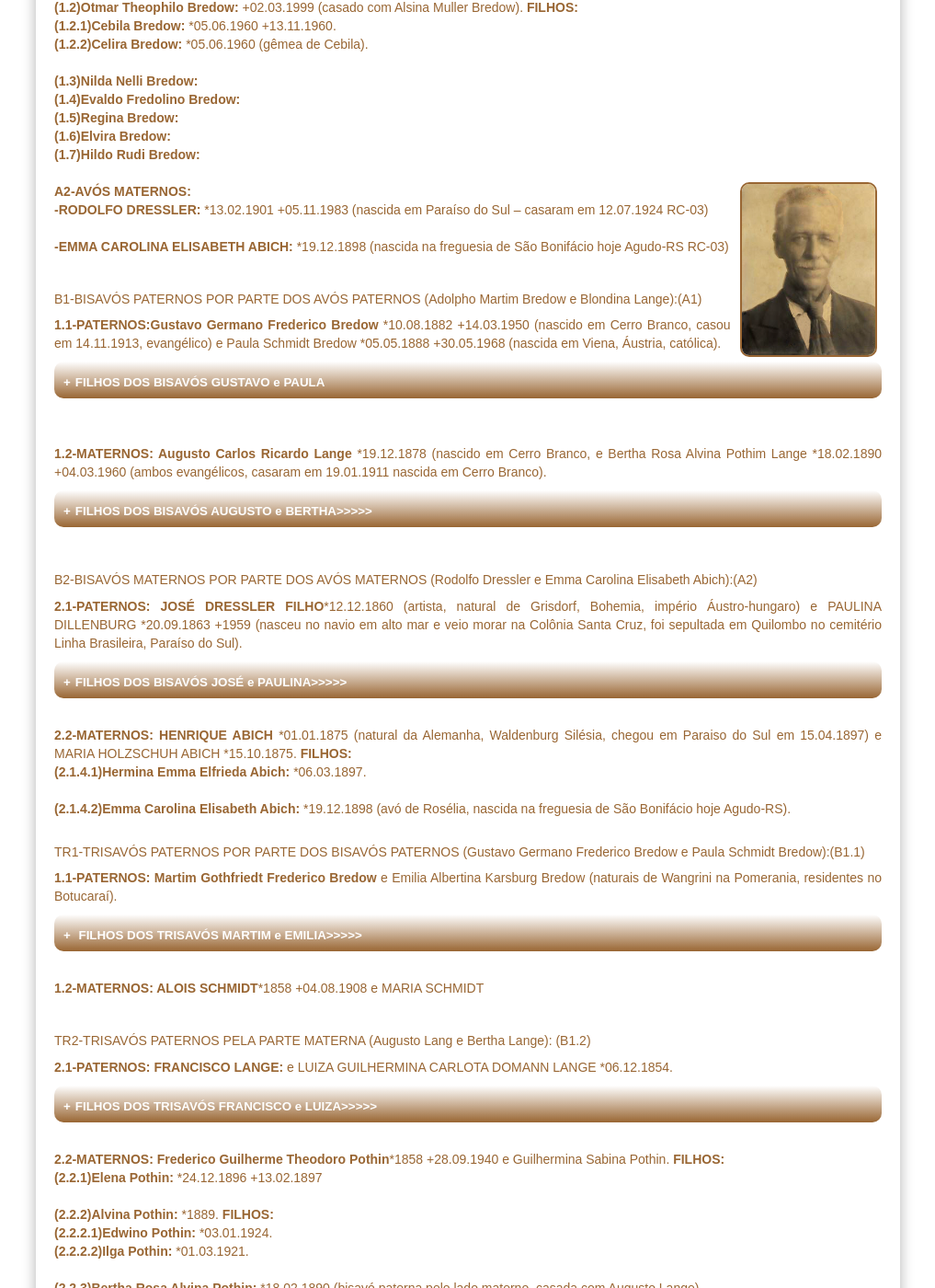
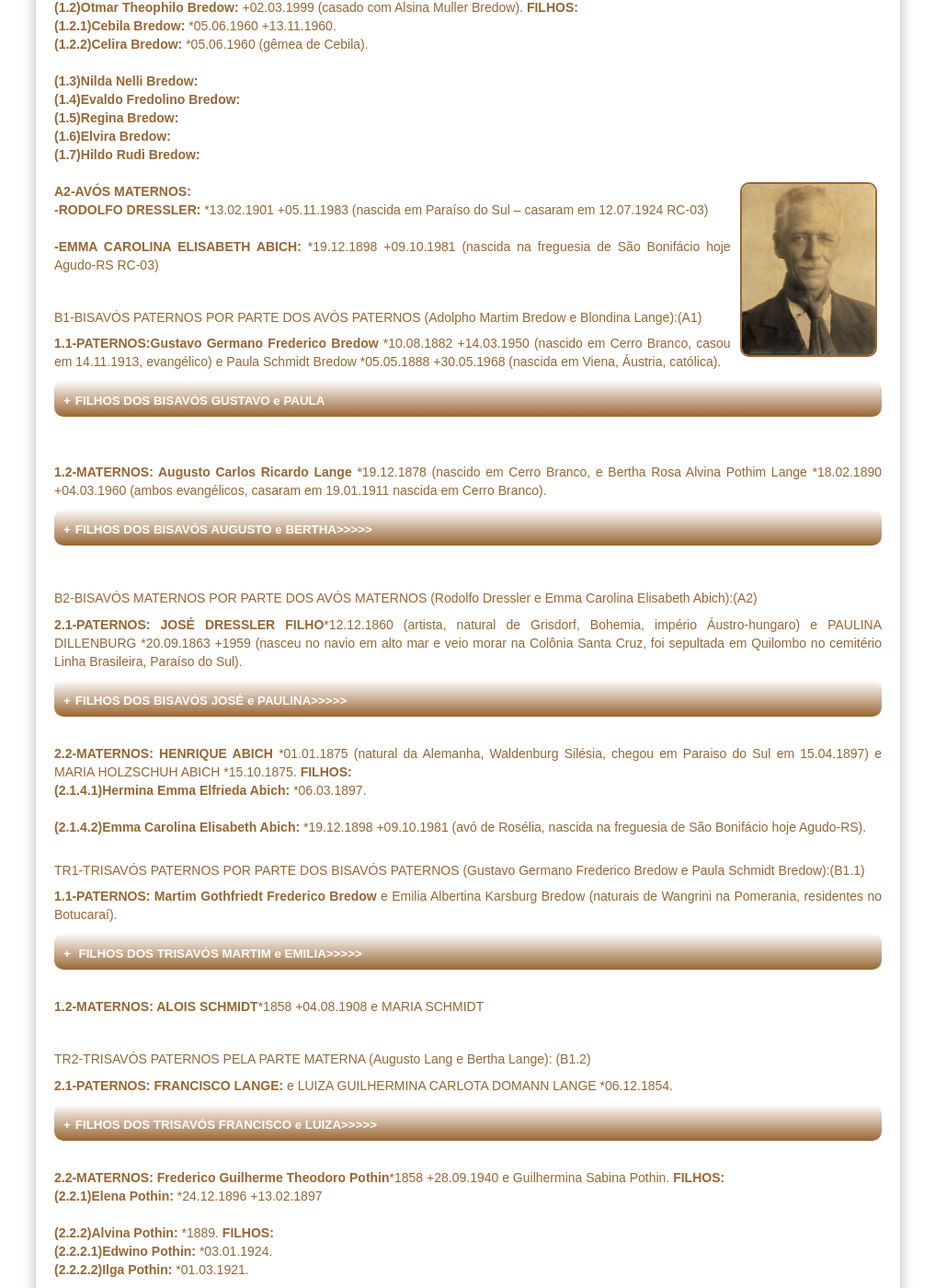
Before and after one commit to claudiovargas1955/claudiovargas1955.github.io, a Jekyll site: the page built from _pages/arvore-genealogica-de-roselia-renita-bredow.html, in a window 1280 px wide and 1400 px high, scrolled down 1289 px. Shown: the whole window at 92% size, without its empty margins (131-1148 px from the left). Built offline with Jekyll 4.4.1, drawn with Linux system fonts in a browser that asks for light colours; some web fonts are replaced.

Commit message:
Update arvore-genealogica-de-roselia-renita-bredow.html

```diff
--- a/_pages/arvore-genealogica-de-roselia-renita-bredow.html
+++ b/_pages/arvore-genealogica-de-roselia-renita-bredow.html
@@ -105,7 +105,7 @@ Fonseca de Oliveira 17.07.1899 +14.05.1924 avós maternos: Silvestre Rodrigues *
 <img class="dir1" style="float:right"; src="/images/Rodolfo.png"; height="190px"; title="Rodolfo Dressler";/>
 <b>A2-AVÓS MATERNOS:</b><br>
 <b>-RODOLFO DRESSLER:</b> *13.02.1901 +05.11.1983 (nascida em Paraíso do Sul – casaram em 12.07.1924 RC-03)<br/><br/>
-<b>-EMMA CAROLINA ELISABETH ABICH:</b> *19.12.1898 (nascida na freguesia de São Bonifácio hoje Agudo-RS RC-03)</p> <br>
+<b>-EMMA CAROLINA ELISABETH ABICH:</b> *19.12.1898 +09.10.1981 (nascida na freguesia de São Bonifácio hoje Agudo-RS RC-03)</p> <br>
 
 <h5>B1-BISAVÓS PATERNOS POR PARTE DOS AVÓS PATERNOS (Adolpho Martim Bredow e Blondina Lange):(A1)</h5>
 <p><b>1.1-PATERNOS:Gustavo Germano Frederico Bredow</b> *10.08.1882 +14.03.1950 (nascido em Cerro Branco, casou em 14.11.1913,
@@ -244,8 +244,8 @@ primeira mulher, Joana Amália Dressler, Conrado casou com a cunhada, Leonora).
 MARIA HOLZSCHUH ABICH *15.10.1875. <b>FILHOS:</b><br/>
 <b>(2.1.4.1)Hermina Emma Elfrieda Abich: </b>*06.03.1897.<br><br/>
 
-<b>(2.1.4.2)Emma Carolina Elisabeth Abich:</b> *19.12.1898 (avó de Rosélia, nascida na freguesia de São Bonifácio hoje Agudo-RS).<br><br>
-</p>
+<b>(2.1.4.2)Emma Carolina Elisabeth Abich:</b> *19.12.1898 +09.10.1981 (avó de Rosélia, nascida na freguesia de São Bonifácio hoje
+Agudo-RS).<br><br></p>
 
 
 <p><h5>TR1-TRISAVÓS PATERNOS POR PARTE DOS BISAVÓS PATERNOS</b> (Gustavo Germano Frederico Bredow e Paula Schmidt Bredow):(B1.1)</h5>
```
